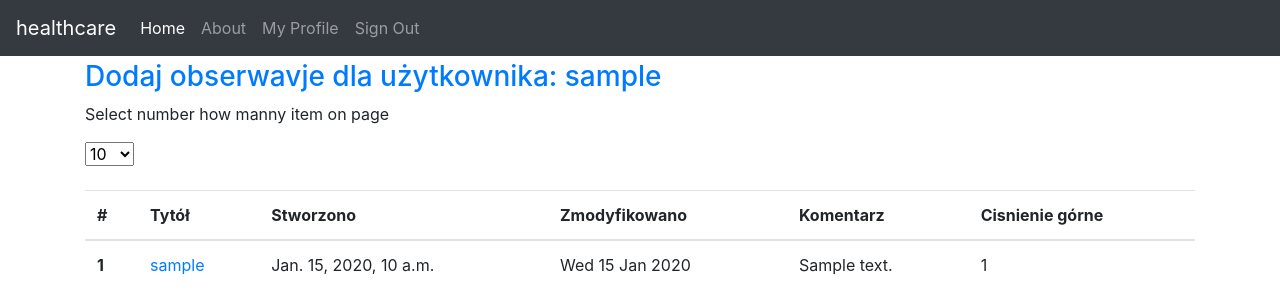
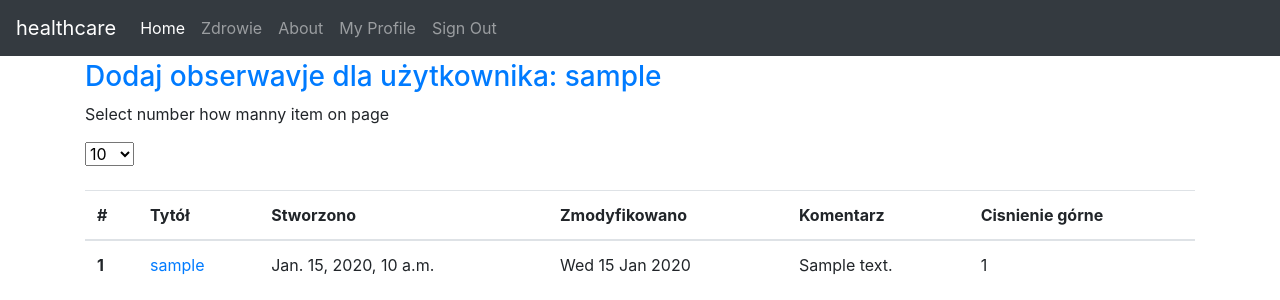
Before and after one commit to MaxKuzaj13/healthcare, a Django app: page /health/ in a window 1280 px wide. Shown: the top 300 px of the page. Run offline with Django 3.2, Linux system fonts and the light colour scheme; a user stored in the database is signed in; tables that the repository leaves empty hold one stand-in row (values such as "Sample post"); some libraries are stand-ins or nearby versions.

Commit message:
Added hiperling in base page

```diff
--- a/healthcare/templates/base.html
+++ b/healthcare/templates/base.html
@@ -42,6 +42,9 @@
               <a class="nav-link" href="{% url 'home' %}">Home <span class="sr-only">(current)</span></a>
             </li>
             <li class="nav-item">
+              <a href="/health/" class="nav-link">Zdrowie</a>
+            </li>
+            <li class="nav-item">
               <a class="nav-link" href="{% url 'about' %}">About</a>
             </li>
             {% if request.user.is_authenticated %}
@@ -70,6 +73,7 @@
     </div>
 
     <div class="container">
+
 
       {% if messages %}
           {% for message in messages %}
```
